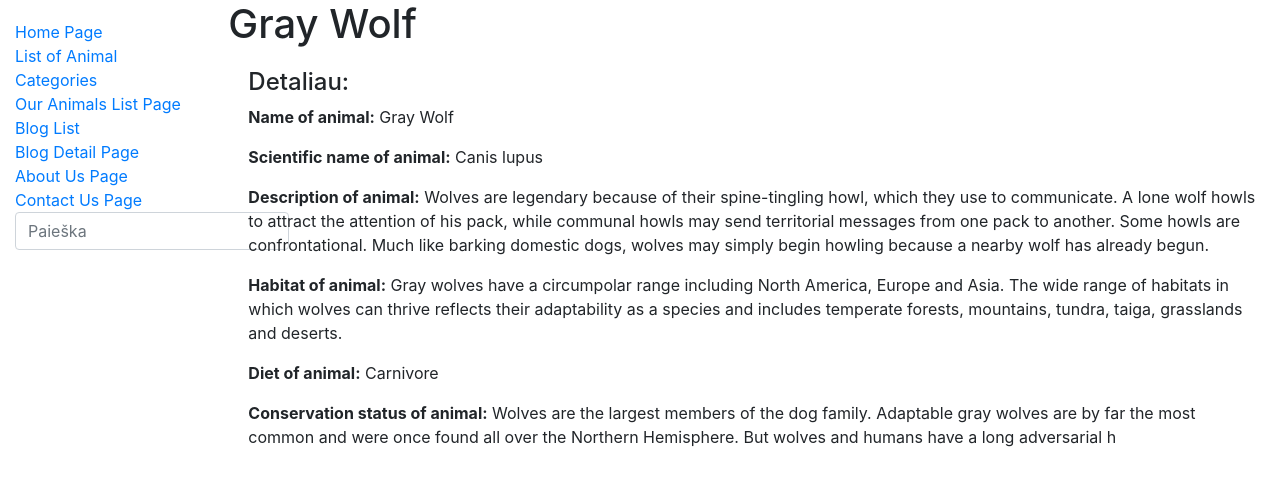
After one commit to TomasK961224/TomoK_baigiamasis_projektas, a Django app: page /animals/animals_list/1 in a window 1280 px wide. The commit adds this page. Shown: the top 486 px of the page. Run offline with Django 5.2, Linux system fonts and the light colour scheme; data comes from the database, SQL or seed files in the repository; both versions use the stored data as it was after the commit; some libraries are stand-ins or nearby versions.

Commit message:
Add files via upload
Sutvarkyti views failai. Įdiegtas puslapiavimo funkcionalumas. Pridėtas paieškos mygtukas. Beveik sutvarkytos nuotraukos.

```diff
--- a/TomoK_baigiamasis_projektas/animals/models.py
+++ b/TomoK_baigiamasis_projektas/animals/models.py
@@ -18,7 +18,7 @@ class Animal(models.Model):
     habitat = models.TextField('Habitat of animal', max_length=2000)
     diet = models.TextField('Diet of animal', max_length=2000)
     conservation_status = models.CharField('Status of conservation', max_length=200)
-    image = models.ImageField(upload_to='animals/')
+    image = models.ImageField('Image', upload_to='covers', null=True)
 
     def __str__(self):
         return self.name
--- a/TomoK_baigiamasis_projektas/animals/urls.py
+++ b/TomoK_baigiamasis_projektas/animals/urls.py
@@ -4,4 +4,8 @@ from . import views
 urlpatterns = [
     path('', views.index, name='index'),
     path('categories/', views.animal_categories, name='animal_categories'),
+    path('categories/<int:id>', views.animals_in_category, name='animals_in_category'),
+    path('animals_list/', views.AnimalListView.as_view(), name='animals_list'),
+    path('animals_list/<int:pk>', views.AnimalDetailView.as_view(), name='animal_detail'),
+    path('search/', views.search, name='search'),
 ]
--- a/TomoK_baigiamasis_projektas/animals/views.py
+++ b/TomoK_baigiamasis_projektas/animals/views.py
@@ -1,6 +1,10 @@
 from django.shortcuts import render
 from django.http import HttpResponse
 from .models import AnimalCategory, Animal, Tag, BlogPost
+from django.shortcuts import render, get_object_or_404
+from django.views import generic
+from django.core.paginator import Paginator
+from django.db.models import Q
 # Create your views here.
 
 def index(request):
@@ -20,9 +24,34 @@ def index(request):
 
 
 def animal_categories(request):
-    animal_categories = AnimalCategory.objects.all()
+    paginator = Paginator(AnimalCategory.objects.all(), 2)
+    page_number = request.GET.get('page')
+    animal_categories = paginator.get_page(page_number)
     context = {
         'animal_categories': animal_categories
     }
-    print(animal_categories)
     return render(request, 'animal_categories.html', context=context)
+
+def animals_in_category(request, id):
+    single_category = get_object_or_404(Animal, pk=id)
+    return render(request, 'animals_in_category.html', {'animals_in_category': single_category})
+
+class AnimalListView(generic.ListView):
+    model = Animal
+    paginate_by = 1
+    template_name = 'animal_list.html'
+
+class AnimalDetailView(generic.DetailView):
+    model = Animal
+    template_name = 'animal_detail.html'
+
+def search(request):
+    """
+    paprasta paieška. query ima informaciją iš paieškos laukelio,
+    search_results prafiltruoja pagal įvestą tekstą knygų pavadinimus ir aprašymus.
+    Icontains nuo contains skiriasi tuo, kad icontains ignoruoja ar raidės
+    didžiosios/mažosios.
+    """
+    query = request.GET.get('query')
+    search_results = Animal.objects.filter(Q(name__icontains=query) | Q(scientific_name__icontains=query))
+    return render(request, 'search.html', {'animals': search_results, 'query': query})
--- a/TomoK_baigiamasis_projektas/mysite/settings.py
+++ b/TomoK_baigiamasis_projektas/mysite/settings.py
@@ -122,3 +122,9 @@ STATIC_URL = 'static/'
 # https://docs.djangoproject.com/en/5.1/ref/settings/#default-auto-field
 
 DEFAULT_AUTO_FIELD = 'django.db.models.BigAutoField'
+
+# media folder settings
+MEDIA_ROOT = os.path.join(BASE_DIR, 'animals/media')
+
+MEDIA_URL = '/media/'
+# print(MEDIA_ROOT) - nevenkite padebuginti, bus lengviau nepasiklysti django filesystem džiunglėse
--- a/TomoK_baigiamasis_projektas/mysite/urls.py
+++ b/TomoK_baigiamasis_projektas/mysite/urls.py
@@ -24,4 +24,5 @@ urlpatterns = [
     path('admin/', admin.site.urls),
     path('animals/', include('animals.urls')),
     path('', RedirectView.as_view(url='animals/', permanent=True)),
-] + static(settings.STATIC_URL, document_root=settings.STATIC_ROOT)
+] + (static(settings.STATIC_URL, document_root=settings.STATIC_ROOT) +
+    static(settings.MEDIA_URL, document_root=settings.MEDIA_ROOT))
--- /dev/null
+++ b/TomoK_baigiamasis_projektas/templates/animal_detail.html
@@ -0,0 +1,18 @@
+{% extends "base.html" %}
+
+{% block content %}
+  <h1>{{ animal.name }}</h1>
+
+  <div style="margin-left:20px;margin-top:20px">
+    <h4>Detaliau:</h4>
+
+
+      <p><strong>Name of animal:</strong> {{ animal.name }}</p>
+      <p><strong>Scientific name of animal:</strong> {{ animal.scientific_name }}</p>
+      <p><strong>Description of animal:</strong> {{ animal.description }}</p>
+      <p><strong>Habitat of animal:</strong> {{ animal.habitat }}</p>
+      <p><strong>Diet of animal:</strong> {{ animal.diet }}</p>
+      <p><strong>Conservation status of animal:</strong> {{ animal.conservation_status }}</p>
+
+  </div>
+{% endblock %}
--- a/TomoK_baigiamasis_projektas/templates/base.html
+++ b/TomoK_baigiamasis_projektas/templates/base.html
@@ -16,13 +16,17 @@
       {% block sidebar %}
         <ul class="sidebar-nav">
           <li><a href="{% url 'index' %}">Home Page</a></li>
-          <li><a href="">List of Animal Categories</a></li>
-          <li><a href="">List of Animals in a Category</a></li>
-            <li><a href="">Animal Detail Page</a></li>
+          <li><a href="{% url 'animal_categories' %}">List of Animal Categories</a></li>
+            <li><a href="{% url 'animals_list' %}">Our Animals List Page</a></li>
           <li><a href="">Blog List</a></li>
           <li><a href="">Blog Detail Page</a></li>
           <li><a href="">About Us Page</a></li>
           <li><a href="">Contact Us Page</a></li>
+          <li>
+              <form action="{% url 'search' %}" method="get" class="form-inline my-2 my-md-0">
+              <input name="query" class="form-control" type="text" placeholder="Paieška">
+              </form>
+          </li>
         </ul>
      {% endblock %}
       </div>
```
Also changed, not shown: TomoK_baigiamasis_projektas/templates/animal_categories.html (+20 -1 lines), TomoK_baigiamasis_projektas/templates/animal_list.html (added, +43 -0 lines), TomoK_baigiamasis_projektas/templates/animals_in_category.html (added, +15 -0 lines), TomoK_baigiamasis_projektas/templates/search.html (added, +18 -0 lines), TomoK_baigiamasis_projektas/animals/Cheetah.jpg (added), TomoK_baigiamasis_projektas/animals/migrations/0003_alter_animal_image.py (added), TomoK_baigiamasis_projektas/db.sqlite3.
